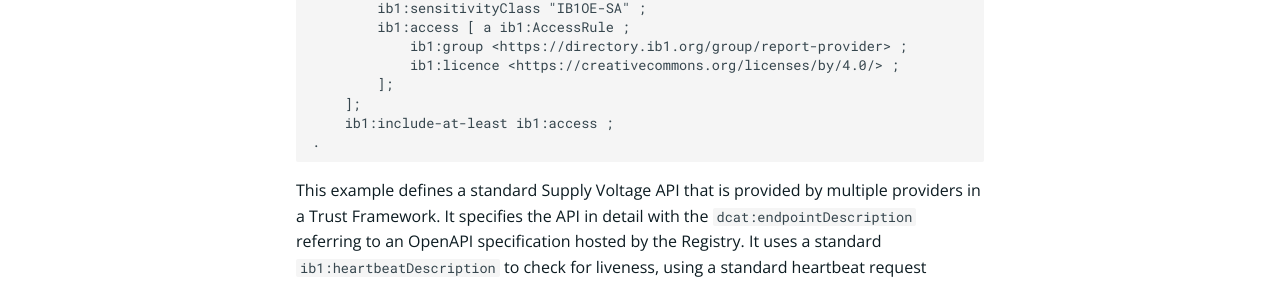
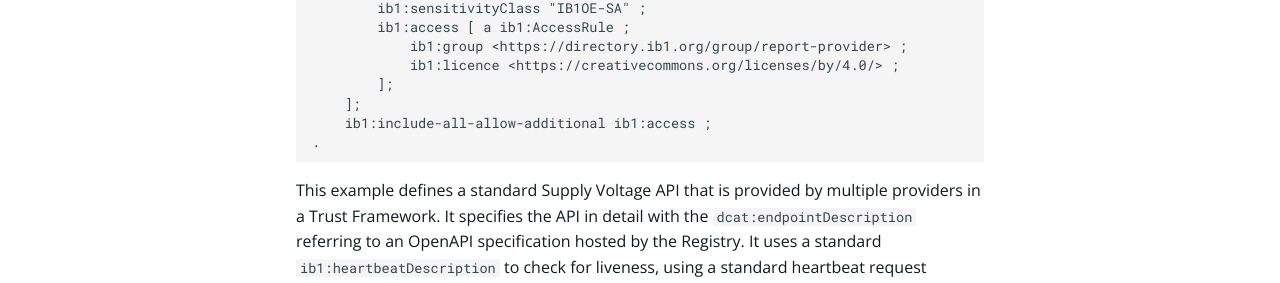
Before and after one commit to icebreakerone/ib1-technical-docs, an MkDocs documentation site: the page built from docs/scheme_catalog_requirements.md, in a window 1280 px wide and 900 px high. Shown: the part 597-880 px from the top of the window. Built offline with MkDocs 1.6.1 and Material for MkDocs 9.7.7, drawn with Linux system fonts in a browser that asks for light colours; plug-ins that fetch from the network failed and are left out; comment, search, counter and statistics services are not loaded; the version menu is left out; some of the changed text lies outside the part shown.

Commit message:
docs/scheme_catalog_requirements.md updated from https://stackedit.net/

````diff
--- a/docs/scheme_catalog_requirements.md
+++ b/docs/scheme_catalog_requirements.md
@@ -23,13 +23,13 @@ It is an RDF document published by the Registry.
 	        ib1:licence <https://creativecommons.org/licenses/by/4.0/> ;
 	    ];
 	];
-	ib1:include-at-least ib1:access ;
+	ib1:include-all-allow-additional ib1:access ;
 .
 ```
 
 This example defines a standard Supply Voltage API that is provided by multiple providers in a Trust Framework. It specifies the API in detail with the `dcat:endpointDescription` referring to an OpenAPI specification hosted by the Registry. It uses a standard `ib1:heartbeatDescription` to check for liveness, using a standard heartbeat request defined in an OpenAPI specification hosted by the Registry.
 
-For access control, it specifices the `ib1:sensitivityClass`, and who can use the API with `ib1:access`. Because `ib1:include-at-least` is used for the access rules, it allows the publisher to widen access with additional access rules, as long as the rules in this document are included.
+For access control, it specifices the `ib1:sensitivityClass`, and who can use the API with `ib1:access`. Because `ib1:include-all-allow-additional` is used for the access rules, it allows the publisher to widen access with additional access rules, as long as the rules in this document are included.
 
 ## Object specification
 
````
Also changed, not shown: other parts of docs/scheme_catalog_requirements.md (+1 -1 lines).
